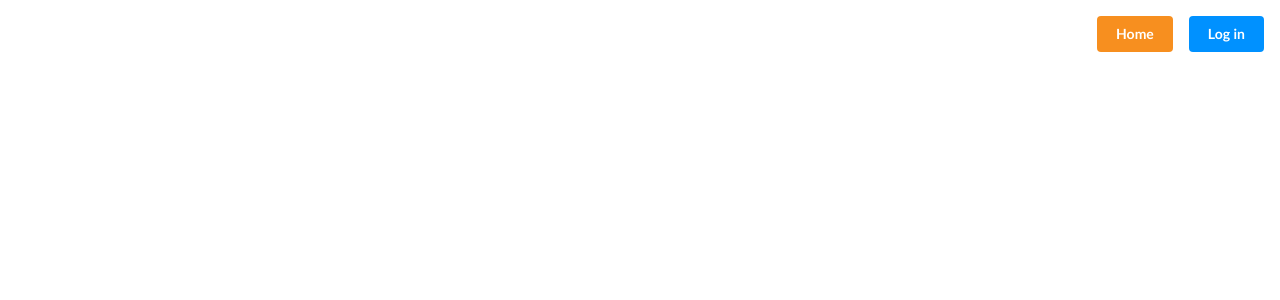
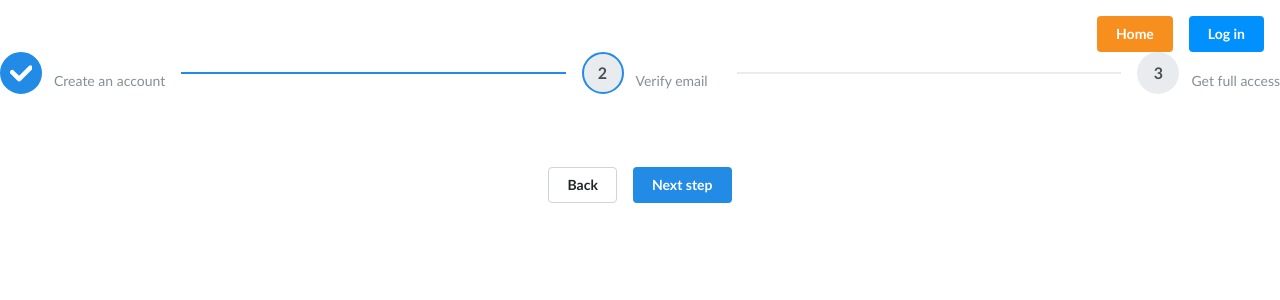
Before and after one commit to UoaWDCC/fsae-jobs-board, a React (Vite) app in the folder web/: page /signup in a window 1280 px wide. Shown: the top 300 px of the page. Built offline with nearby package versions, Linux system fonts and the light colour scheme.

Commit message:
init signup page

```diff
--- /dev/null
+++ b/web/src/app/components/AuthForms/SignupForm.tsx
@@ -0,0 +1,34 @@
+import { useState } from 'react';
+import { Stepper, Button, Group } from '@mantine/core';
+
+const SignupForm = () => {
+  const [active, setActive] = useState(1);
+  const nextStep = () => setActive((current) => (current < 3 ? current + 1 : current));
+  const prevStep = () => setActive((current) => (current > 0 ? current - 1 : current));
+
+  return (
+    <>
+      <Stepper active={active} onStepClick={setActive} allowNextStepsSelect={false}>
+        <Stepper.Step label="First step" description="Create an account">
+          Step 1 content: Create an account
+        </Stepper.Step>
+        <Stepper.Step label="Second step" description="Verify email">
+          Step 2 content: Verify email
+        </Stepper.Step>
+        <Stepper.Step label="Final step" description="Get full access">
+          Step 3 content: Get full access
+        </Stepper.Step>
+        <Stepper.Completed>Completed, click back button to get to previous step</Stepper.Completed>
+      </Stepper>
+
+      <Group justify="center" mt="xl">
+        <Button variant="default" onClick={prevStep}>
+          Back
+        </Button>
+        <Button onClick={nextStep}>Next step</Button>
+      </Group>
+    </>
+  );
+};
+
+export default SignupForm;
--- a/web/src/app/pages/Signup.page.tsx
+++ b/web/src/app/pages/Signup.page.tsx
@@ -1,5 +1,6 @@
 import { Button, Flex, Title } from '@mantine/core';
 import { NavLink } from 'react-router-dom';
+import SignupForm from '../components/AuthForms/SignupForm';
 
 export function SignUp() {
   return (
@@ -15,9 +16,7 @@ export function SignUp() {
           <Button color="customAzureBlue">Log in</Button>
         </NavLink>
       </Flex>
-      <Flex justify="center" gap="md" mt="md" mr="md">
-        <Title order={1}>Sign Up Page</Title>
-      </Flex>
+      <SignupForm />
     </>
   );
 }
```
